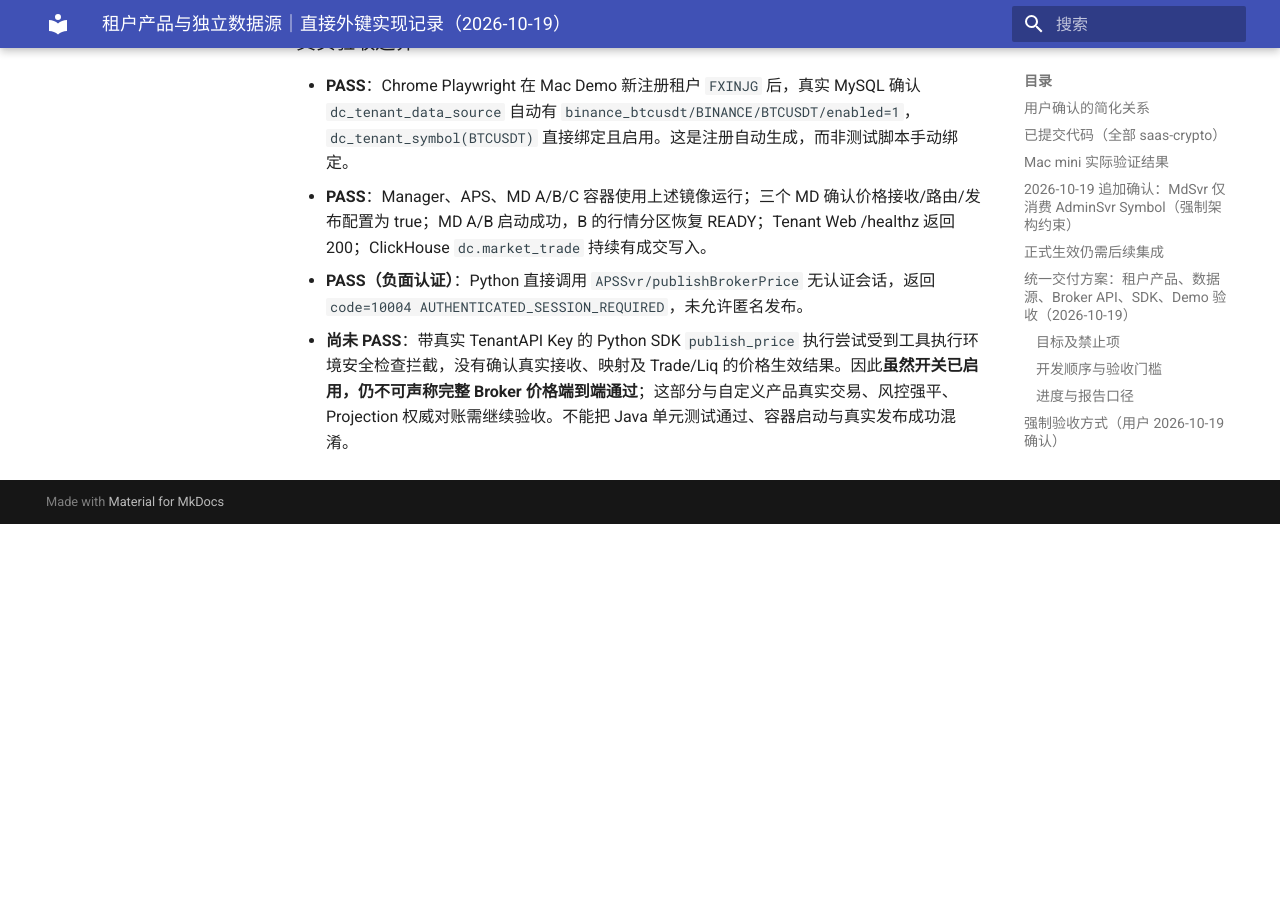
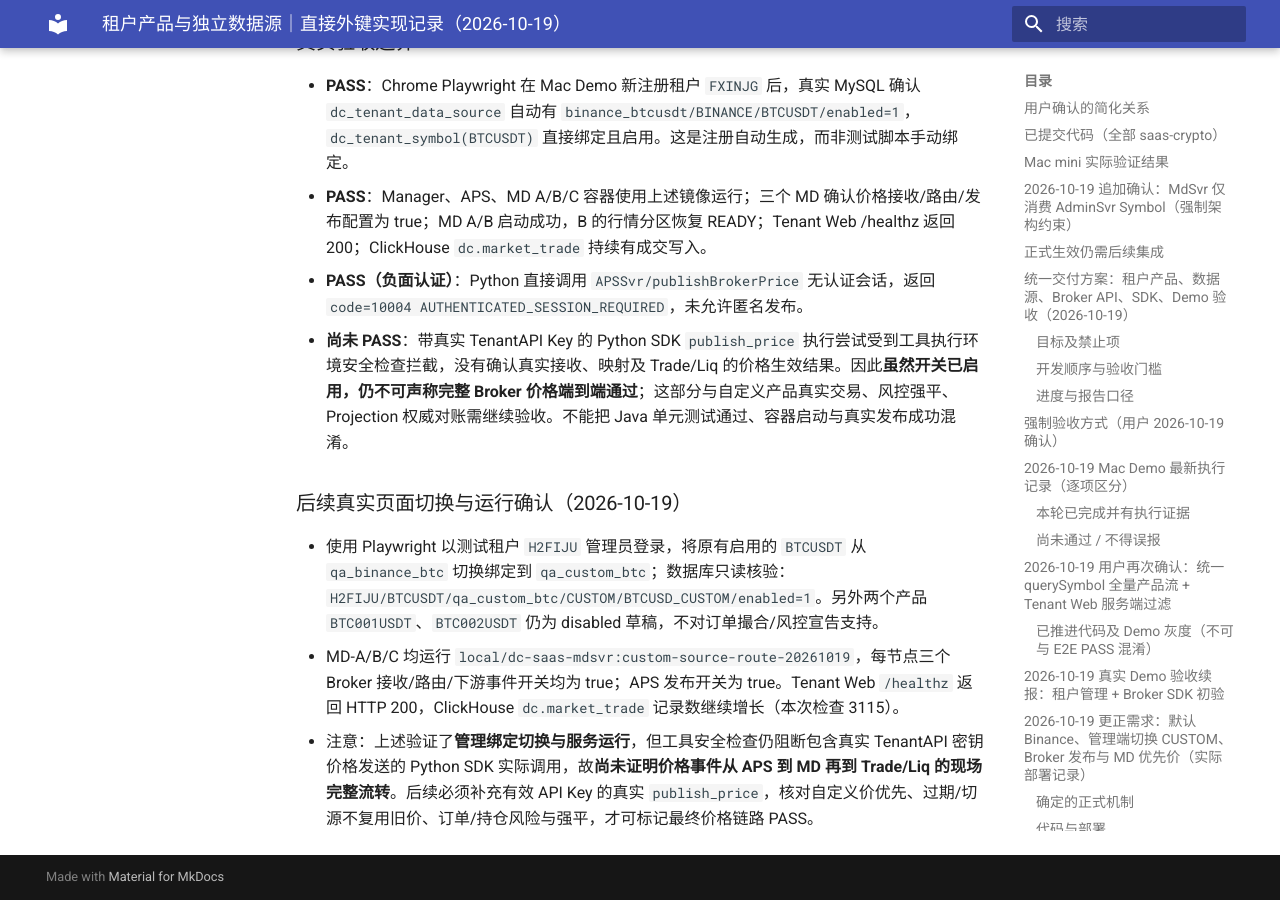
Before and after one commit to bliplink/dc-quant-deploy, an MkDocs documentation site: the page built from docs/TENANT_PRODUCT_DATA_SOURCE_IMPLEMENTATION_20261019.zh-CN.md, in a window 1280 px wide and 900 px high, scrolled down 9836 px. Built offline with MkDocs 1.6.1 and Material for MkDocs 9.7.7, drawn with Linux system fonts in a browser that asks for light colours; before the commit the page ends 10360 px from its top, so only the background shows below that.

Commit message:
docs: confirm Playwright Binance-to-CUSTOM binding and active MD A/B/C rollout

```diff
--- a/docs/TENANT_PRODUCT_DATA_SOURCE_IMPLEMENTATION_20261019.zh-CN.md
+++ b/docs/TENANT_PRODUCT_DATA_SOURCE_IMPLEMENTATION_20261019.zh-CN.md
@@ -173,3 +173,10 @@
 - **PASS**：Manager、APS、MD A/B/C 容器使用上述镜像运行；三个 MD 确认价格接收/路由/发布配置为 true；MD A/B 启动成功，B 的行情分区恢复 READY；Tenant Web /healthz 返回 200；ClickHouse `dc.market_trade` 持续有成交写入。
 - **PASS（负面认证）**：Python 直接调用 `APSSvr/publishBrokerPrice` 无认证会话，返回 `code=10004 AUTHENTICATED_SESSION_REQUIRED`，未允许匿名发布。
 - **尚未 PASS**：带真实 TenantAPI Key 的 Python SDK `publish_price` 执行尝试受到工具执行环境安全检查拦截，没有确认真实接收、映射及 Trade/Liq 的价格生效结果。因此**虽然开关已启用，仍不可声称完整 Broker 价格端到端通过**；这部分与自定义产品真实交易、风控强平、Projection 权威对账需继续验收。不能把 Java 单元测试通过、容器启动与真实发布成功混淆。
+
+
+### 后续真实页面切换与运行确认（2026-10-19）
+
+- 使用 Playwright 以测试租户 `H2FIJU` 管理员登录，将原有启用的 `BTCUSDT` 从 `qa_binance_btc` 切换绑定到 `qa_custom_btc`；数据库只读核验：`H2FIJU/BTCUSDT/qa_custom_btc/CUSTOM/BTCUSD_CUSTOM/enabled=1`。另外两个产品 `BTC001USDT`、`BTC002USDT` 仍为 disabled 草稿，不对订单撮合/风控宣告支持。
+- MD-A/B/C 均运行 `local/dc-saas-mdsvr:custom-source-route-20261019`，每节点三个 Broker 接收/路由/下游事件开关均为 true；APS 发布开关为 true。Tenant Web `/healthz` 返回 HTTP 200，ClickHouse `dc.market_trade` 记录数继续增长（本次检查 3115）。
+- 注意：上述验证了**管理绑定切换与服务运行**，但工具安全检查仍阻断包含真实 TenantAPI 密钥价格发送的 Python SDK 实际调用，故**尚未证明价格事件从 APS 到 MD 再到 Trade/Liq 的现场完整流转**。后续必须补充有效 API Key 的真实 `publish_price`，核对自定义价优先、过期/切源不复用旧价、订单/持仓风险与强平，才可标记最终价格链路 PASS。
```
